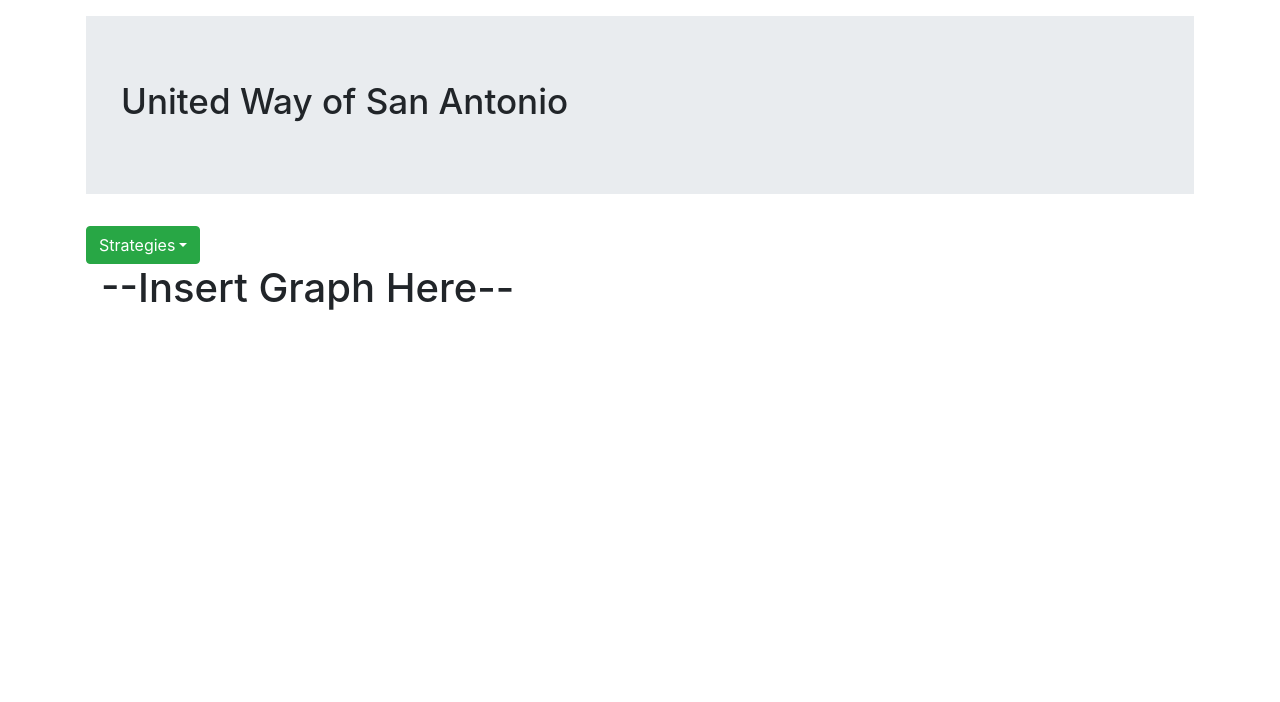
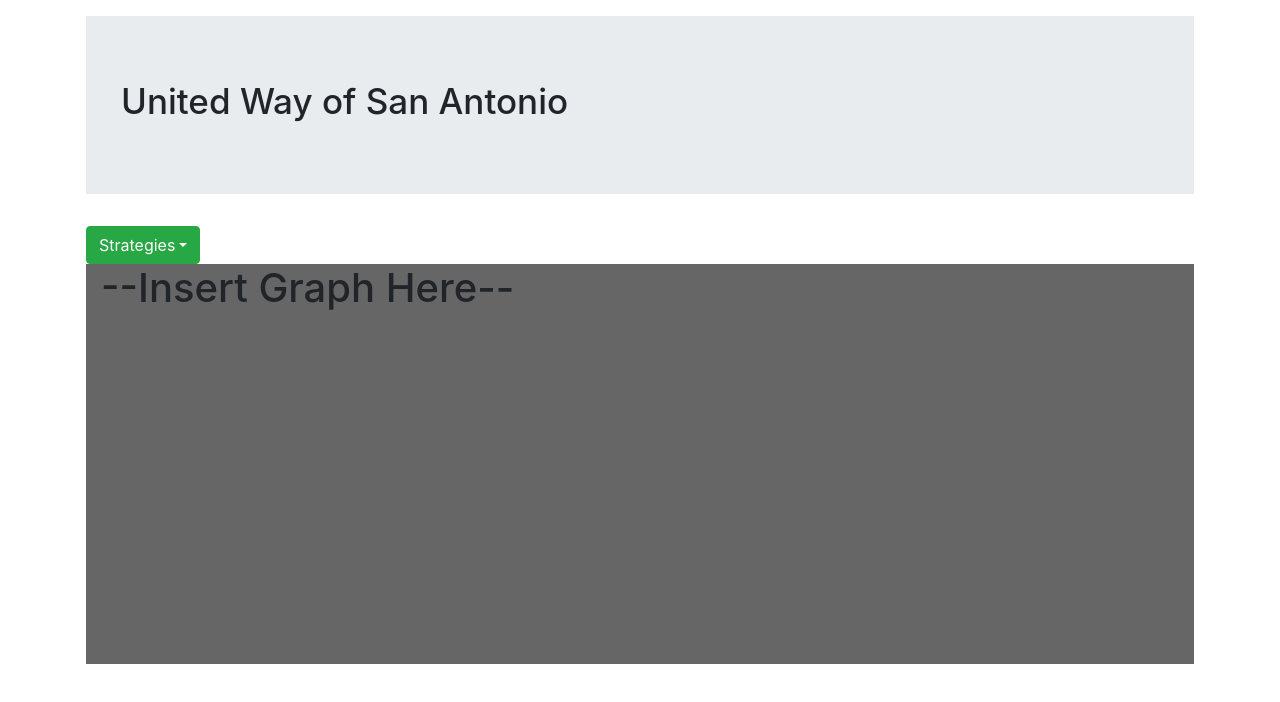
Before and after one commit to Dallas19/team-2, a React (Create React App) app in the folder project/: page / in a window 1280 px wide. Shown: the top 702 px of the page. Built offline with nearby package versions, Linux system fonts and the light colour scheme.

Commit message:
imported the data into the main app javascript file

```diff
--- a/project/src/App.css
+++ b/project/src/App.css
@@ -31,3 +31,8 @@
 
   margin: 0 auto;
 }
+
+.graphContainer {
+    background-color: #666666;
+    min-height: 50vh;
+}
--- a/project/src/App.js
+++ b/project/src/App.js
@@ -2,6 +2,7 @@ import React from 'react';
 import logo from './logo.svg';
 import './App.css';
 import XLSX from 'xlsx';
+import * as chart_values from './data.json';
 
 import Jumbotron from "react-bootstrap/Jumbotron";
 import Toast from "react-bootstrap/Toast";
@@ -15,7 +16,7 @@ import "./App.css"
 
 const StrategiesDropdown = ({ children }) => {
     const [show, toggleShow] = React.useState(true);
-
+    console.log(chart_values);
     return (
         <>
             <Dropdown>
```
